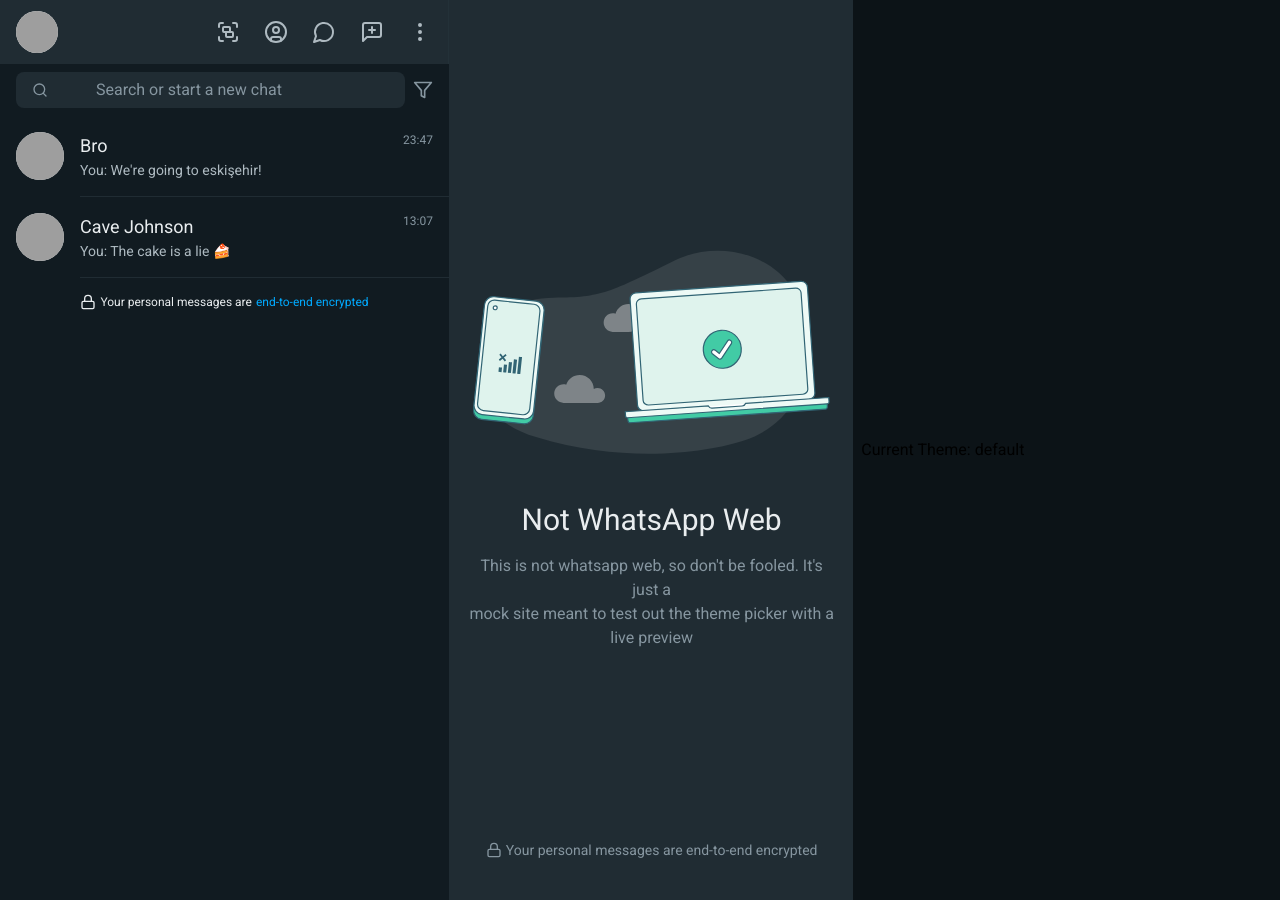
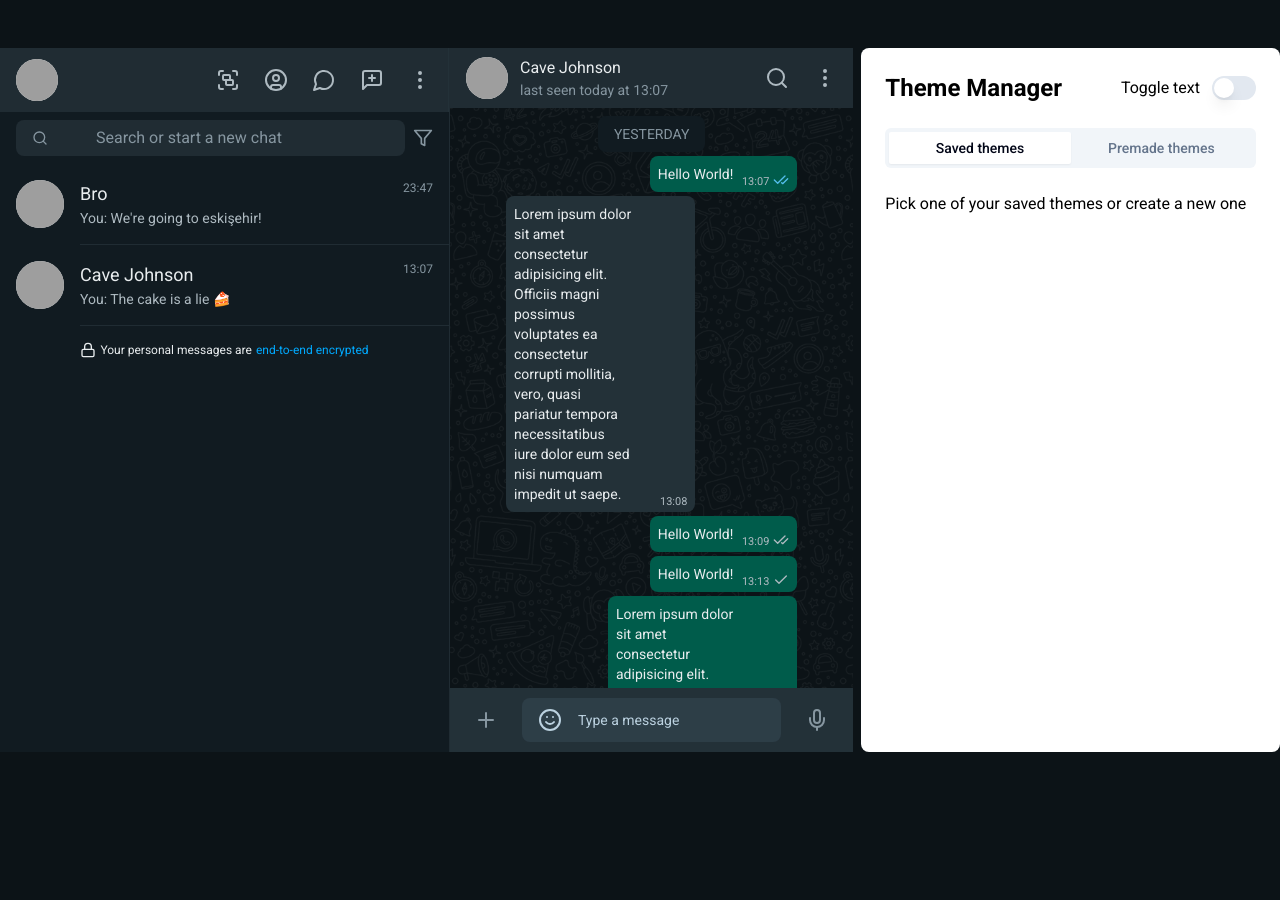
Before and after one commit to aziznal/custom-themes-nextjs, a Next.js app: page / in a window 1280 px wide. After the commit the page ends 800 px from the top, so only its background shows below. Built offline with nearby package versions, Linux system fonts and the light colour scheme; grey boxes are pictures that could not be loaded.

Commit message:
set up theme manager section with tabs

```diff
--- a/app/page.tsx
+++ b/app/page.tsx
@@ -3,9 +3,8 @@
 
 export default function Home() {
   return (
-    <div className="flex items-center w-full gap-2">
+    <div className="flex items-stretch py-12 h-full w-full gap-2">
       <ThemePreviewDesktop />
-
       <ThemeSwitcher />
     </div>
   );
--- a/components/ThemePreviewDesktop.tsx
+++ b/components/ThemePreviewDesktop.tsx
@@ -37,10 +37,10 @@
 });
 
 const ThemePreviewDesktop = () => {
-  const [isChatOpen, setIsChatOpen] = useState(false);
+  const [isChatOpen, setIsChatOpen] = useState(true);
 
   return (
-    <div className="flex h-[900px] w-2/3 text-text">
+    <div className="flex w-2/3 text-text shrink-0">
       {/* Left Sidebar  */}
       <div className="flex shrink-0 flex-col w-[450px] bg-secondary-dark border-r border-r-secondary-light">
         {/* Top Header */}
--- a/components/ThemeSwitcher.tsx
+++ b/components/ThemeSwitcher.tsx
@@ -1,13 +1,55 @@
 "use client";
 
 import { useThemeContext } from "@/providers/ThemeProvider";
+import { Switch } from "./ui/switch";
+import { useThemeSwitcherStore } from "@/lib/theme-store";
+import { Tabs, TabsContent, TabsList, TabsTrigger } from "./ui/tabs";
 
 const ThemeSwitcher = () => {
   const { setTheme, currentTheme } = useThemeContext();
+  const { isTextEnabled } = useThemeSwitcherStore();
+
+  if (!window) {
+    return <>Loading</>;
+  }
 
   return (
-    <div>
-      <span>Current Theme: {currentTheme.name}</span>
+    <div className="bg-white rounded-lg p-6 w-full">
+      <div className="flex justify-between items-center">
+        <h1 className="text-2xl font-bold">Theme Manager</h1>
+
+        <div className="flex items-center gap-3">
+          <span>Toggle text</span>
+
+          <Switch
+            checked={isTextEnabled}
+            onCheckedChange={(state) =>
+              useThemeSwitcherStore.setState({
+                isTextEnabled: state,
+              })
+            }
+          />
+        </div>
+      </div>
+
+      <Tabs defaultValue="saved-themes" className="mt-6">
+        <TabsList className="w-full">
+          <TabsTrigger className="w-full" value="saved-themes">
+            Saved themes
+          </TabsTrigger>
+          <TabsTrigger className="w-full" value="premade-themes">
+            Premade themes
+          </TabsTrigger>
+        </TabsList>
+
+        <TabsContent value="saved-themes" className="mt-6">
+          Pick one of your saved themes or create a new one
+        </TabsContent>
+
+        <TabsContent value="premade-themes" className="mt-6">
+          Pick a premade theme
+        </TabsContent>
+      </Tabs>
     </div>
   );
 };
--- /dev/null
+++ b/components/ui/switch.tsx
@@ -0,0 +1,29 @@
+"use client"
+
+import * as React from "react"
+import * as SwitchPrimitives from "@radix-ui/react-switch"
+
+import { cn } from "@/lib/utils"
+
+const Switch = React.forwardRef<
+  React.ElementRef<typeof SwitchPrimitives.Root>,
+  React.ComponentPropsWithoutRef<typeof SwitchPrimitives.Root>
+>(({ className, ...props }, ref) => (
+  <SwitchPrimitives.Root
+    className={cn(
+      "peer inline-flex h-6 w-11 shrink-0 cursor-pointer items-center rounded-full border-2 border-transparent transition-colors focus-visible:outline-none focus-visible:ring-2 focus-visible:ring-slate-950 focus-visible:ring-offset-2 focus-visible:ring-offset-white disabled:cursor-not-allowed disabled:opacity-50 data-[state=checked]:bg-slate-900 data-[state=unchecked]:bg-slate-200 dark:focus-visible:ring-slate-300 dark:focus-visible:ring-offset-slate-950 dark:data-[state=checked]:bg-slate-50 dark:data-[state=unchecked]:bg-slate-800",
+      className
+    )}
+    {...props}
+    ref={ref}
+  >
+    <SwitchPrimitives.Thumb
+      className={cn(
+        "pointer-events-none block h-5 w-5 rounded-full bg-white shadow-lg ring-0 transition-transform data-[state=checked]:translate-x-5 data-[state=unchecked]:translate-x-0 dark:bg-slate-950"
+      )}
+    />
+  </SwitchPrimitives.Root>
+))
+Switch.displayName = SwitchPrimitives.Root.displayName
+
+export { Switch }
--- /dev/null
+++ b/components/ui/tabs.tsx
@@ -0,0 +1,55 @@
+"use client"
+
+import * as React from "react"
+import * as TabsPrimitive from "@radix-ui/react-tabs"
+
+import { cn } from "@/lib/utils"
+
+const Tabs = TabsPrimitive.Root
+
+const TabsList = React.forwardRef<
+  React.ElementRef<typeof TabsPrimitive.List>,
+  React.ComponentPropsWithoutRef<typeof TabsPrimitive.List>
+>(({ className, ...props }, ref) => (
+  <TabsPrimitive.List
+    ref={ref}
+    className={cn(
+      "inline-flex h-10 items-center justify-center rounded-md bg-slate-100 p-1 text-slate-500 dark:bg-slate-800 dark:text-slate-400",
+      className
+    )}
+    {...props}
+  />
+))
+TabsList.displayName = TabsPrimitive.List.displayName
+
+const TabsTrigger = React.forwardRef<
+  React.ElementRef<typeof TabsPrimitive.Trigger>,
+  React.ComponentPropsWithoutRef<typeof TabsPrimitive.Trigger>
+>(({ className, ...props }, ref) => (
+  <TabsPrimitive.Trigger
+    ref={ref}
+    className={cn(
+      "inline-flex items-center justify-center whitespace-nowrap rounded-sm px-3 py-1.5 text-sm font-medium ring-offset-white transition-all focus-visible:outline-none focus-visible:ring-2 focus-visible:ring-slate-950 focus-visible:ring-offset-2 disabled:pointer-events-none disabled:opacity-50 data-[state=active]:bg-white data-[state=active]:text-slate-950 data-[state=active]:shadow-sm dark:ring-offset-slate-950 dark:focus-visible:ring-slate-300 dark:data-[state=active]:bg-slate-950 dark:data-[state=active]:text-slate-50",
+      className
+    )}
+    {...props}
+  />
+))
+TabsTrigger.displayName = TabsPrimitive.Trigger.displayName
+
+const TabsContent = React.forwardRef<
+  React.ElementRef<typeof TabsPrimitive.Content>,
+  React.ComponentPropsWithoutRef<typeof TabsPrimitive.Content>
+>(({ className, ...props }, ref) => (
+  <TabsPrimitive.Content
+    ref={ref}
+    className={cn(
+      "mt-2 ring-offset-white focus-visible:outline-none focus-visible:ring-2 focus-visible:ring-slate-950 focus-visible:ring-offset-2 dark:ring-offset-slate-950 dark:focus-visible:ring-slate-300",
+      className
+    )}
+    {...props}
+  />
+))
+TabsContent.displayName = TabsPrimitive.Content.displayName
+
+export { Tabs, TabsList, TabsTrigger, TabsContent }
--- /dev/null
+++ b/lib/theme-store.ts
@@ -0,0 +1,32 @@
+import { create } from "zustand";
+import { createJSONStorage, persist } from "zustand/middleware";
+import { Theme } from "./types/theme";
+
+interface ThemeSwitcherStore {
+  isTextEnabled: boolean;
+
+  themes: Theme[];
+
+  addTheme: (theme: Theme) => void;
+  removeTheme: (theme: Theme) => void;
+}
+
+export const useThemeSwitcherStore = create(
+  persist<ThemeSwitcherStore>(
+    (set, get) => ({
+      isTextEnabled: false,
+
+      themes: [],
+
+      addTheme: (theme: Theme) => set({ themes: [...get().themes, theme] }),
+      removeTheme: (theme: Theme) =>
+        set({
+          themes: get().themes.filter((t) => t.name !== theme.name),
+        }),
+    }),
+    {
+      name: "theme-store",
+      storage: createJSONStorage(() => localStorage),
+    }
+  )
+);
--- a/package.json
+++ b/package.json
@@ -9,6 +9,8 @@
     "lint": "next lint"
   },
   "dependencies": {
+    "@radix-ui/react-switch": "^1.0.3",
+    "@radix-ui/react-tabs": "^1.0.4",
     "class-variance-authority": "^0.7.0",
     "clsx": "^2.1.0",
     "lucide-react": "^0.303.0",
@@ -16,7 +18,8 @@
     "react": "^18",
     "react-dom": "^18",
     "tailwind-merge": "^2.2.0",
-    "tailwindcss-animate": "^1.0.7"
+    "tailwindcss-animate": "^1.0.7",
+    "zustand": "^4.4.7"
   },
   "devDependencies": {
     "@types/node": "^20",
--- a/tailwind.config.ts
+++ b/tailwind.config.ts
@@ -10,6 +10,14 @@
   ],
   prefix: "",
   theme: {
+    container: {
+      center: true,
+      padding: "2rem",
+      screens: {
+        "2xl": "1400px",
+      },
+    },
+    extend: {
       colors: {
         primary: {
           DEFAULT: "var(--primary)",
@@ -33,14 +41,6 @@
           DEFAULT: "var(--background)",
         },
       },
-    container: {
-      center: true,
-      padding: "2rem",
-      screens: {
-        "2xl": "1400px",
-      },
-    },
-    extend: {
       keyframes: {
         "accordion-down": {
           from: { height: "0" },
```
Also changed, not shown: 1 other file (tests, documents, lock files or other folders). Lines whose indentation alone changed are shown as unchanged.
